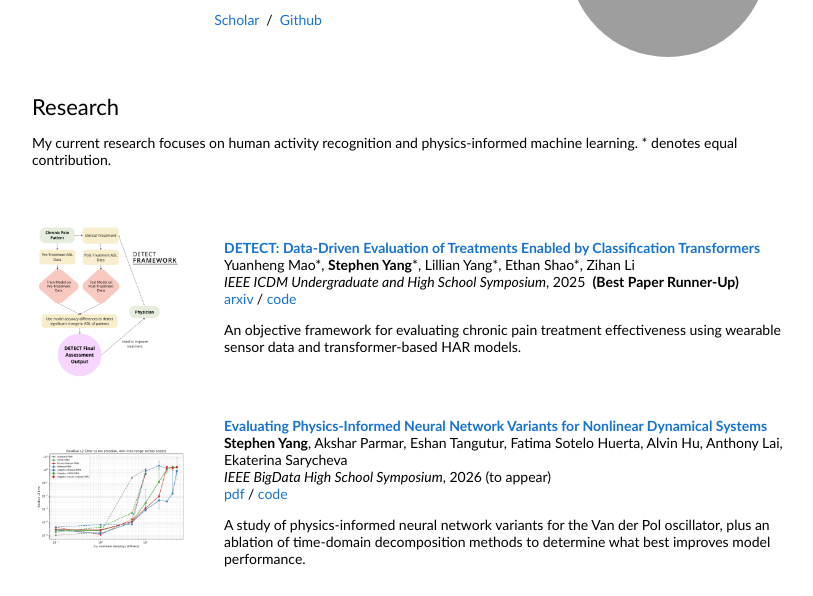
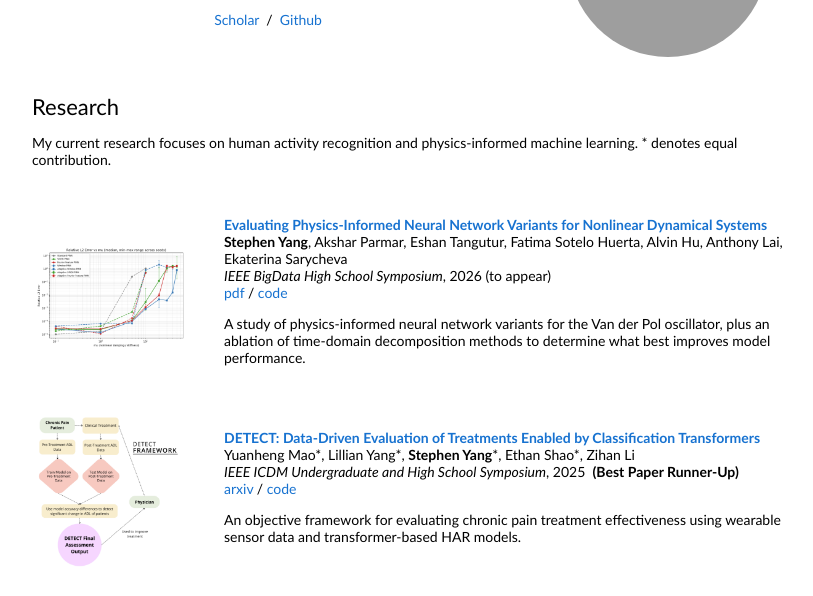
Before and after one commit to y-stephen/y-stephen.github.io, a plain HTML site: page index.html in a window 1280 px wide. Shown: the part 171-767 px from the top of the page, without its empty margins (224-1037 px from the left). Drawn offline with Linux system fonts and the light colour scheme; grey boxes are pictures that could not be loaded.

Commit message:
fix authors + change order

```diff
--- a/index.html
+++ b/index.html
@@ -7,8 +7,14 @@
 
     <meta name="author" content="Stephen Yang" />
     <meta name="viewport" content="width=device-width, initial-scale=1" />
-    <meta name="description" content="Official portfolio of Stephen Yang, a high school student interested in machine learning research for healthcare.">
-    <meta name="google-site-verification" content="8q_TjUMwTI7bZqpgzI4PGahxueS-IN5hPrNoEB-j_y4" />
+    <meta
+      name="description"
+      content="Official portfolio of Stephen Yang, a high school student interested in machine learning research for healthcare."
+    />
+    <meta
+      name="google-site-verification"
+      content="8q_TjUMwTI7bZqpgzI4PGahxueS-IN5hPrNoEB-j_y4"
+    />
     <link
       rel="shortcut icon"
       href="images/favicon/favicon.ico"
@@ -118,35 +124,6 @@
               <tbody>
                 <tr>
                   <td style="padding: 16px; width: 25%; vertical-align: middle">
-                    <img src="images/detect.png" alt="DETECT" width="160" />
-                  </td>
-                  <td style="padding: 8px; width: 75%; vertical-align: middle">
-                    <a href="https://ieeexplore.ieee.org/document/11416386">
-                      <span class="papertitle"
-                        >DETECT: Data-Driven Evaluation of Treatments Enabled by
-                        Classification Transformers</span
-                      >
-                    </a>
-                    <br />
-                    Yuanheng Mao*, <strong>Stephen Yang</strong>*, Lillian
-                    Yang*, Ethan Shao*, Zihan Li
-                    <br />
-                    <em>IEEE ICDM Undergraduate and High School Symposium</em>,
-                    2025 &nbsp;<strong>(Best Paper Runner-Up)</strong>
-                    <br />
-                    <a href="https://arxiv.org/abs/2511.07213">arxiv</a>
-                    /
-                    <a href="https://zenodo.org/records/17096042">code</a>
-                    <p>
-                      An objective framework for evaluating chronic pain
-                      treatment effectiveness using wearable sensor data and
-                      transformer-based HAR models.
-                    </p>
-                  </td>
-                </tr>
-
-                <tr>
-                  <td style="padding: 16px; width: 25%; vertical-align: middle">
                     <img src="images/pinn.png" alt="PINN" width="160" />
                   </td>
                   <td style="padding: 8px; width: 75%; vertical-align: middle">
@@ -172,6 +149,34 @@
                       the Van der Pol oscillator, plus an ablation of
                       time-domain decomposition methods to determine what best
                       improves model performance.
+                    </p>
+                  </td>
+                </tr>
+                <tr>
+                  <td style="padding: 16px; width: 25%; vertical-align: middle">
+                    <img src="images/detect.png" alt="DETECT" width="160" />
+                  </td>
+                  <td style="padding: 8px; width: 75%; vertical-align: middle">
+                    <a href="https://ieeexplore.ieee.org/document/11416386">
+                      <span class="papertitle"
+                        >DETECT: Data-Driven Evaluation of Treatments Enabled by
+                        Classification Transformers</span
+                      >
+                    </a>
+                    <br />
+                    Yuanheng Mao*, Lillian Yang*,
+                    <strong>Stephen Yang</strong>*, Ethan Shao*, Zihan Li
+                    <br />
+                    <em>IEEE ICDM Undergraduate and High School Symposium</em>,
+                    2025 &nbsp;<strong>(Best Paper Runner-Up)</strong>
+                    <br />
+                    <a href="https://arxiv.org/abs/2511.07213">arxiv</a>
+                    /
+                    <a href="https://zenodo.org/records/17096042">code</a>
+                    <p>
+                      An objective framework for evaluating chronic pain
+                      treatment effectiveness using wearable sensor data and
+                      transformer-based HAR models.
                     </p>
                   </td>
                 </tr>
```
